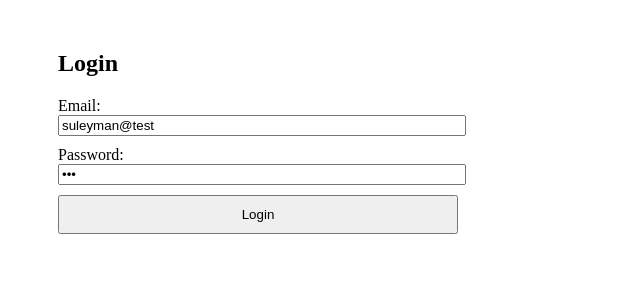
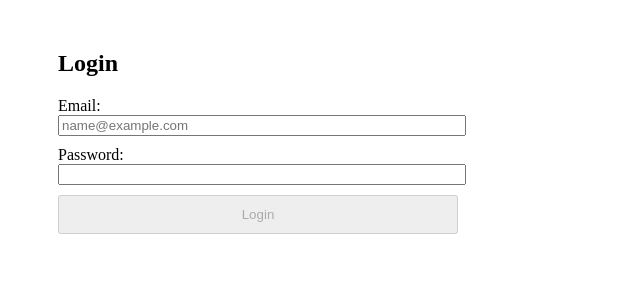
Before and after one commit to SuleymanDeveci/Global-Desk-Project, a React (Vite) app in the folder Frontend/: page / in a window 1280 px wide. Shown: the top 300 px of the page, without its empty margins (0-640 px from the left). Built offline with nearby package versions, Linux system fonts and the light colour scheme.

Commit message:
Update Login.tsx
Placeholder added for email

```diff
--- a/Frontend/src/pages/Login/Login.tsx
+++ b/Frontend/src/pages/Login/Login.tsx
@@ -2,8 +2,8 @@ import "./Login.css";
 import { useState } from "react";
 
 const Login: React.FC = () => {
-  const [email, setEmail] = useState("suleyman@test");
-  const [password, setPassword] = useState("123");
+  const [email, setEmail] = useState("");
+  const [password, setPassword] = useState("");
   const [error, setError] = useState("");
 
   const handleSubmit = (event: React.FormEvent) => {
@@ -36,6 +36,7 @@ const Login: React.FC = () => {
         <div>
           <label>Email:</label>
           <input
+            placeholder="name@example.com"
             type="email"
             value={email}
             onChange={(e) => setEmail(e.target.value)}
```
